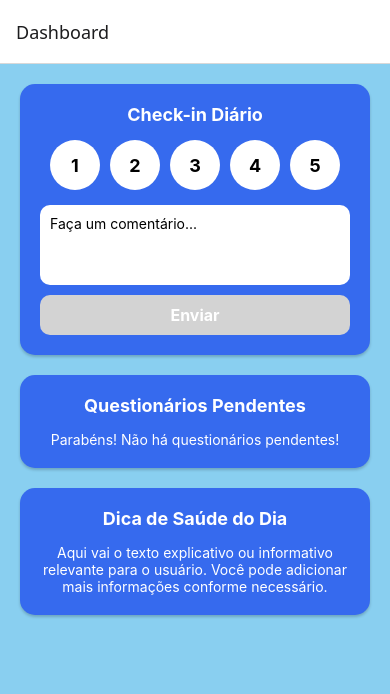
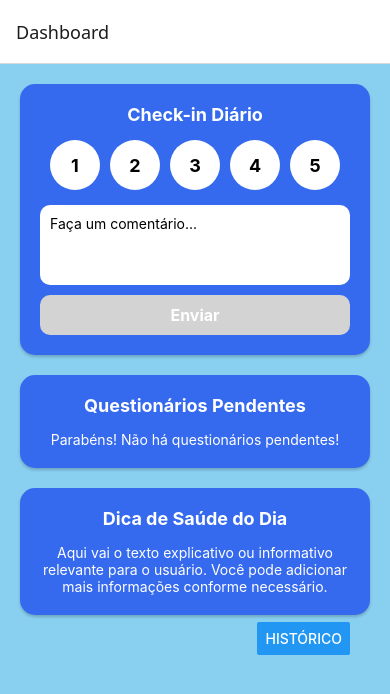
Before and after one commit to Mind-Track/MindTrack-Mobile, a React Native app: screen /Dashboard in a window 390 px wide. Shown: the top 694 px of the page. Built offline with nearby package versions, Linux system fonts and the light colour scheme.

Commit message:
ajuste navegacao

```diff
--- a/src/screens/Dashboard.js
+++ b/src/screens/Dashboard.js
@@ -10,7 +10,7 @@ import {
   Alert,
 } from 'react-native';
 
-export default function App() {
+export default function Dashboard({ navigation }) {
   const [checkInStates, setCheckInStates] = useState([false, false, false, false, false]);
   const [selectedButton, setSelectedButton] = useState(null);
   const [comment, setComment] = useState('');
@@ -119,6 +119,16 @@ export default function App() {
           Aqui vai o texto explicativo ou informativo relevante para o usuário. Você pode adicionar mais informações conforme necessário.
         </Text>
       </View>
+
+      <View style={styles.container}>
+
+      <View style={styles.buttonContainer}>
+        <Button
+          title="Histórico"
+          onPress={() => navigation.navigate('Histórico')}
+        />
+      </View>
+    </View>
     </ScrollView>
   );
 }
@@ -201,4 +211,10 @@ const styles = StyleSheet.create({
     fontSize: 14,
     textAlign: 'center',
   },
+  buttonContainer: {
+    position: 'absolute',
+    bottom: 20,
+    right: 20,
+    zIndex: 1,
+  },
 });
```
